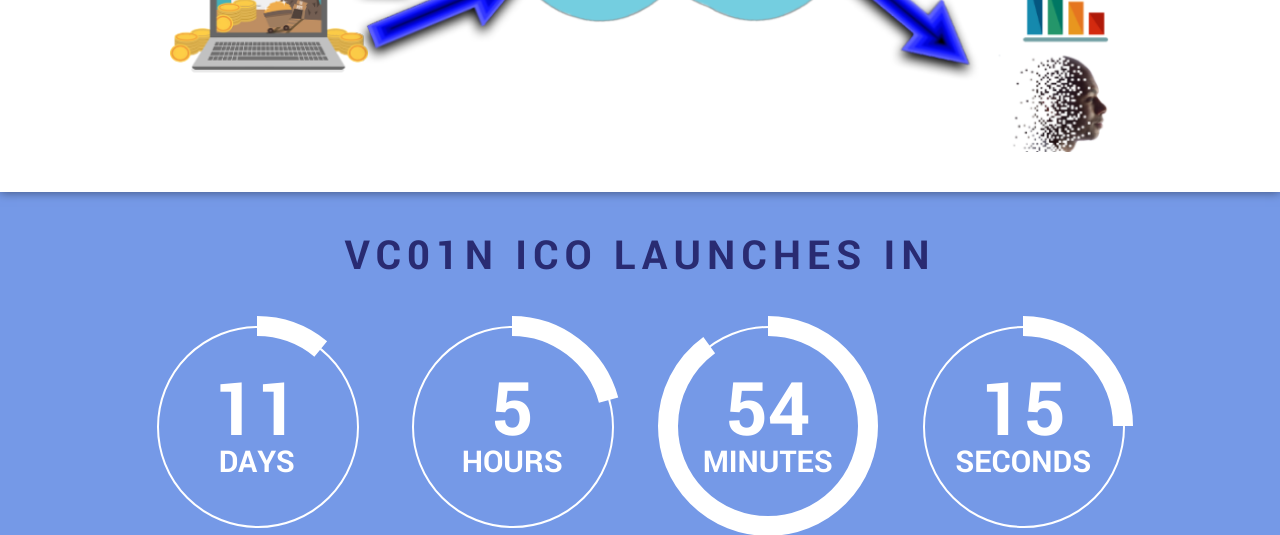
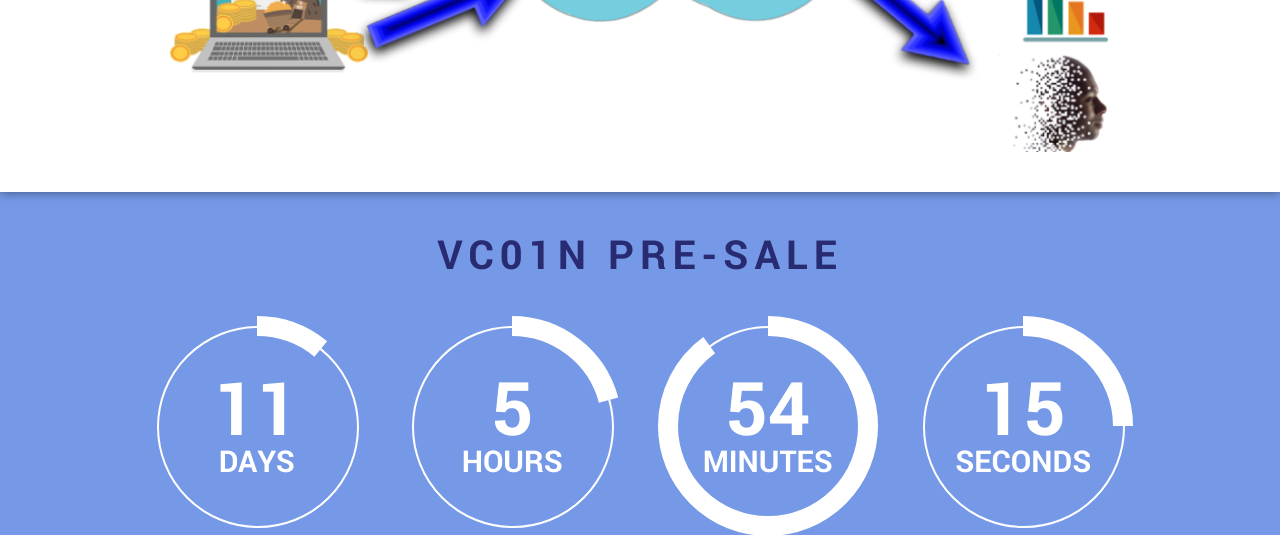
Before and after one commit to beautifulprincess/vn3t, a PHP site: page / in a window 1280 px wide. Shown: the part 2828-3363 px from the top of the page. Run offline with PHP 8.4, Linux system fonts and the light colour scheme; some libraries are stand-ins or nearby versions.

Commit message:
update ico text

```diff
--- a/index.php
+++ b/index.php
@@ -220,7 +220,7 @@ $socials = array(
 	</div>-->
 </section>
 <section class="icodetails">
-	<h1>VC01N ICO Launches in</h1>
+	<h1>VC01n Pre-Sale</h1>
 	<div class="countdown row">
 		<div class="countdown-day col col-sm-6 col-md-6 col-lg-3">
 			<canvas id="countdown1" width="220px" height="220px"></canvas>
```
